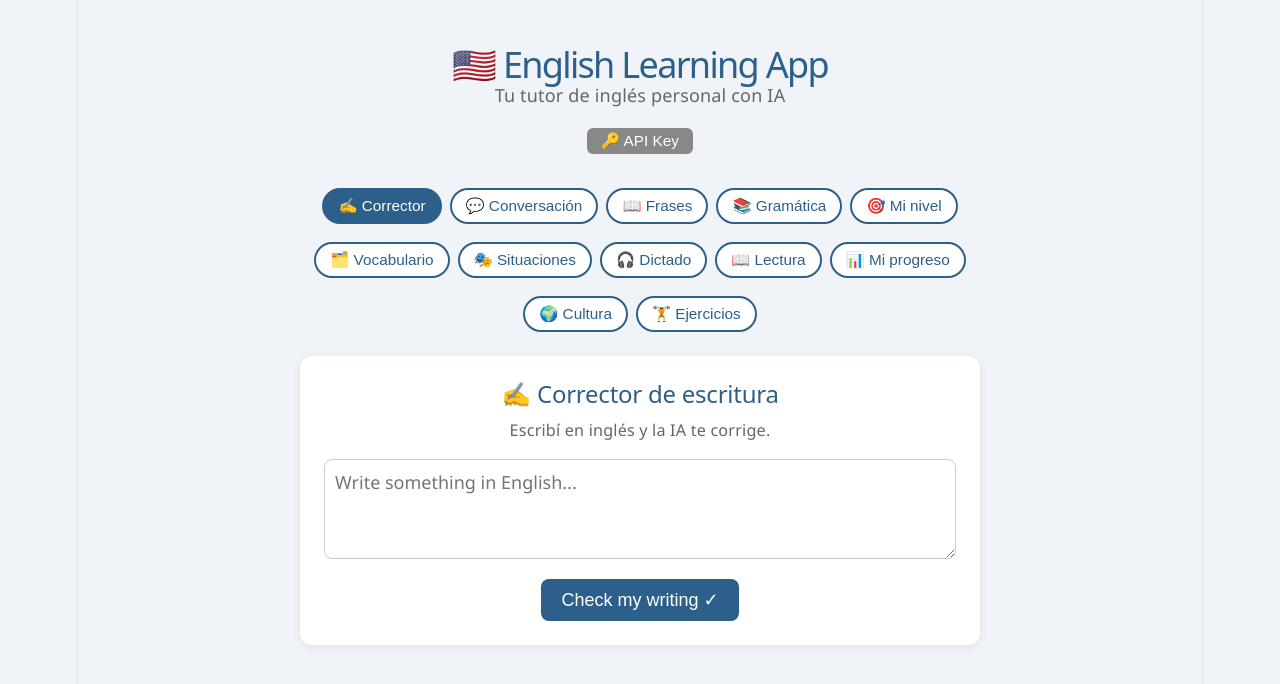
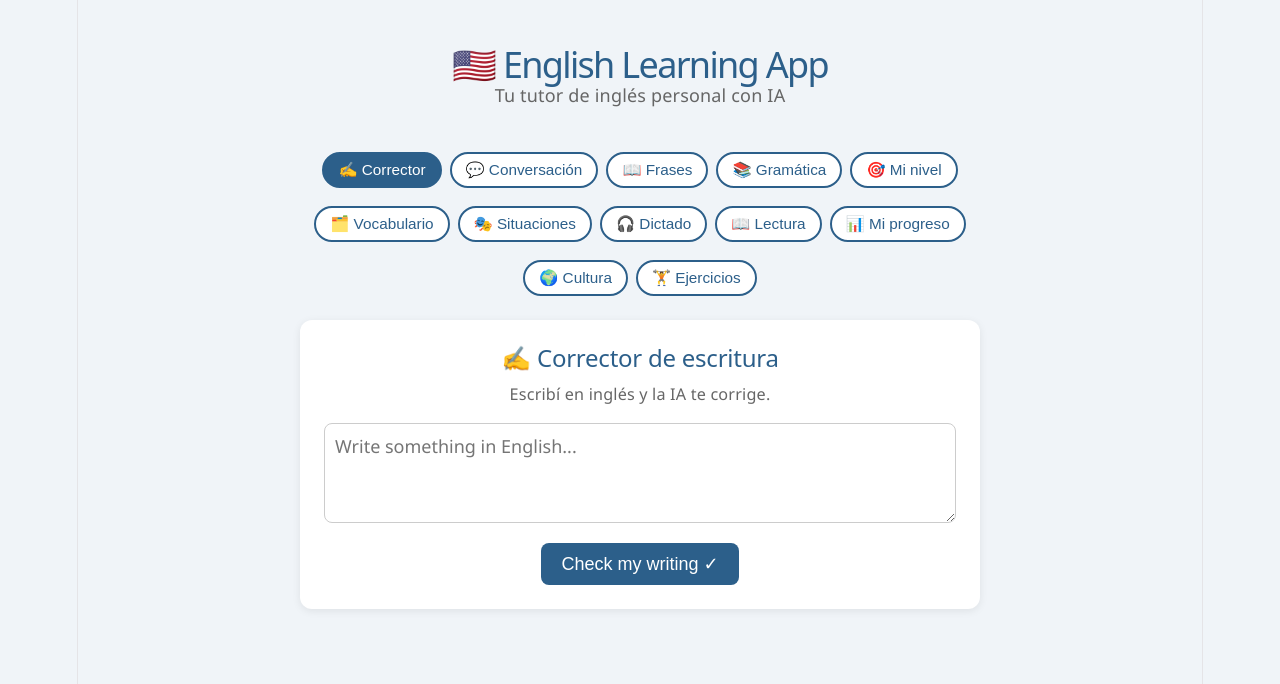
Before and after one commit to Chachin76/english-app-react, a React (Vite) app: page / in a window 1280 px wide. Shown: the top 684 px of the page. Built offline with nearby package versions, Linux system fonts and the light colour scheme.

Commit message:
eliminar boton API key

```diff
--- a/src/App.jsx
+++ b/src/App.jsx
@@ -19,13 +19,6 @@ function App() {
     localStorage.getItem('nivel_ingles') || ''
   );
 
-  function pedirKey() {
-    const key = prompt('Ingresá tu API Key de Anthropic (empieza con sk-ant-):');
-    if (key && key.startsWith('sk-ant')) {
-      localStorage.setItem('anthropic_key', key);
-      alert('✅ API Key guardada correctamente.');
-    }
-  }
 
   return (
     <div className="app">
@@ -33,7 +26,6 @@ function App() {
         <h1>🇺🇸 English Learning App</h1>
         <p>Tu tutor de inglés personal con IA</p>
        <div style={{ display:'flex', justifyContent:'center', alignItems:'center', gap:'8px', marginTop:'8px' }}>
-          <button className="btn-key" onClick={pedirKey}>🔑 API Key</button>
   {nivelUsuario && (
     <span style={{ background:'#e8f0fe', color:'#1a237e', padding:'4px 12px', borderRadius:'12px', fontSize:'0.82rem', fontWeight:'500' }}>
       Nivel {nivelUsuario}
```
Also changed, not shown: 2 other files (tests, documents, lock files or other folders). Lines whose indentation alone changed are shown as unchanged.
